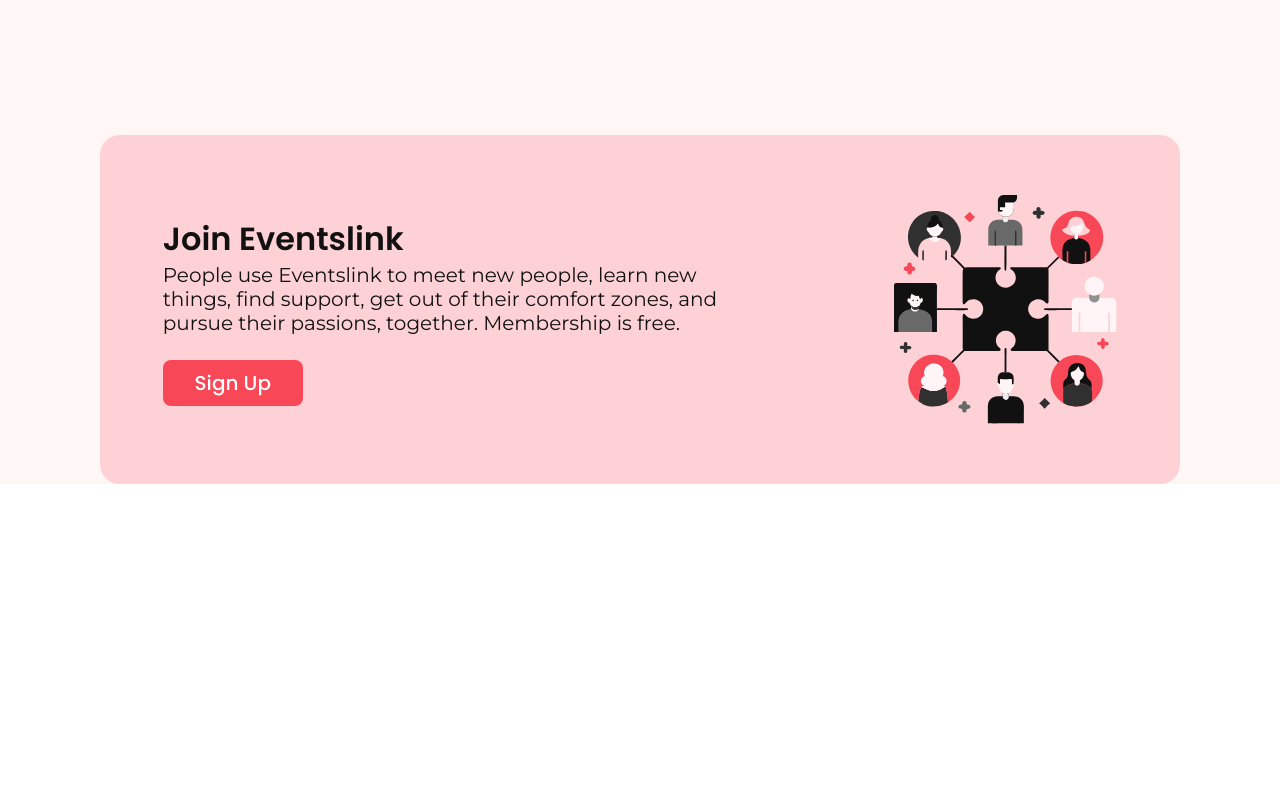
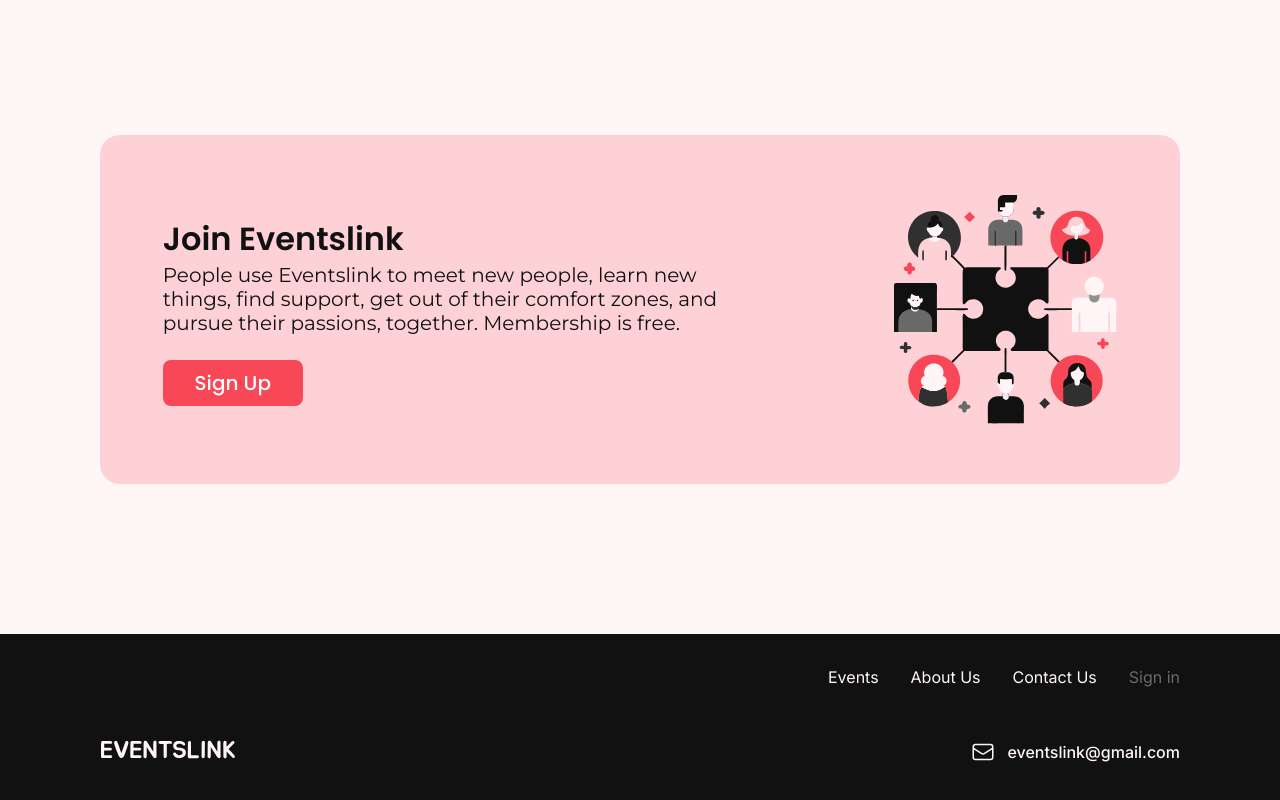
Before and after one commit to Asimpossible/figma-task, a React (Vite) app: page / in a window 1280 px wide. Shown: the part 2889-3689 px from the top of the page. Before the commit the page ends 3523 px from the top, so only its background shows below. Built offline with nearby package versions, Linux system fonts and the light colour scheme.

Commit message:
footer component completed and project fully completed

```diff
--- a/src/pages/Home/index.tsx
+++ b/src/pages/Home/index.tsx
@@ -1,5 +1,5 @@
 import { Categories, EventsLink, Heading, PopularDestinations, PopularEvents, UpcomingEvents } from '@/shared/components'
-import { Header } from '@/shared/layout'
+import { Footer, Header } from '@/shared/layout'
 import React from 'react'
 
 const Index: React.FC = () => {
@@ -13,6 +13,7 @@ const Index: React.FC = () => {
                 <UpcomingEvents />
                 <PopularDestinations />
                 <EventsLink />
+                <Footer />
             </div>
         </div>
     )
--- a/src/shared/layout/Footer/index.tsx
+++ b/src/shared/layout/Footer/index.tsx
@@ -16,7 +16,7 @@ const Index: React.FC = () => {
                 </div>
                 <div className="footer__footing flex items-start justify-between ">
                     <div className="footing__left w-[136px] h-[30px]"><img src="/images/title2.svg" alt="" /></div>
-                    <div className="footing__right flex gap-3 items-center">
+                    <div className="footing__right flex gap-3 items-center cursor-pointer">
                         <span className='w-6 h-6'><img src="/images/mail.svg" alt="" /></span>
                         <span className='font-inter font-medium text-[16px] leading-6 text-[#FFF5F6]'>eventslink@gmail.com</span>
                     </div>
```
